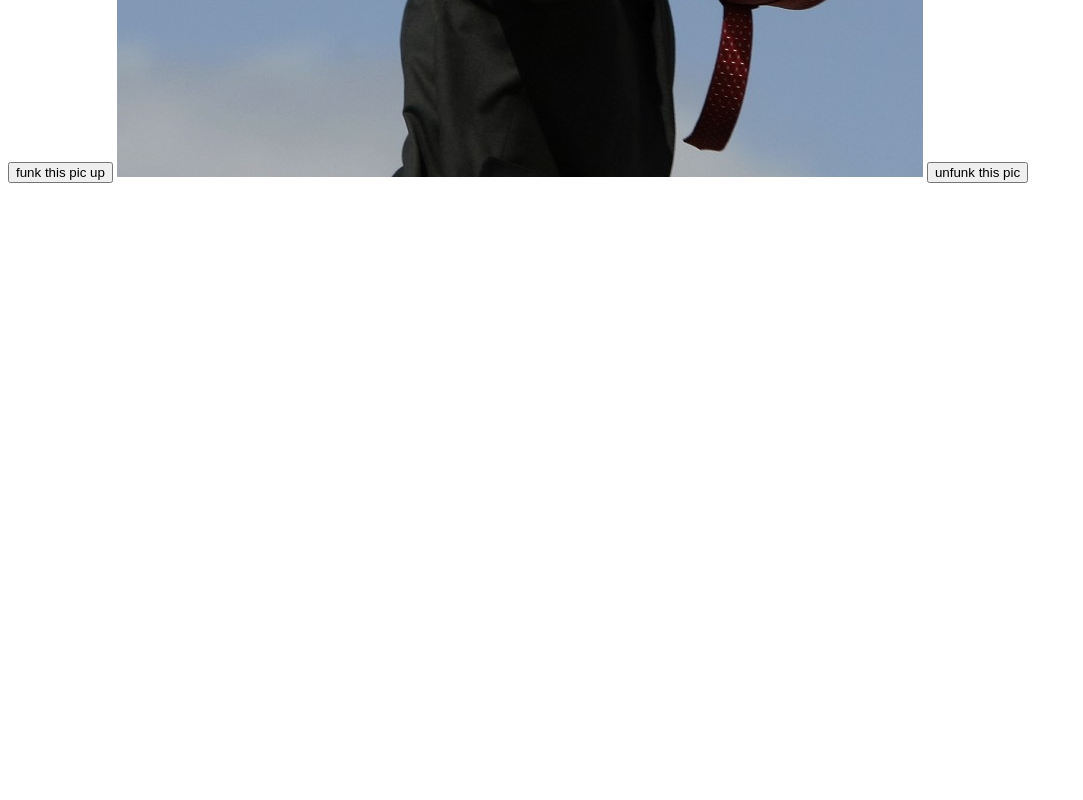
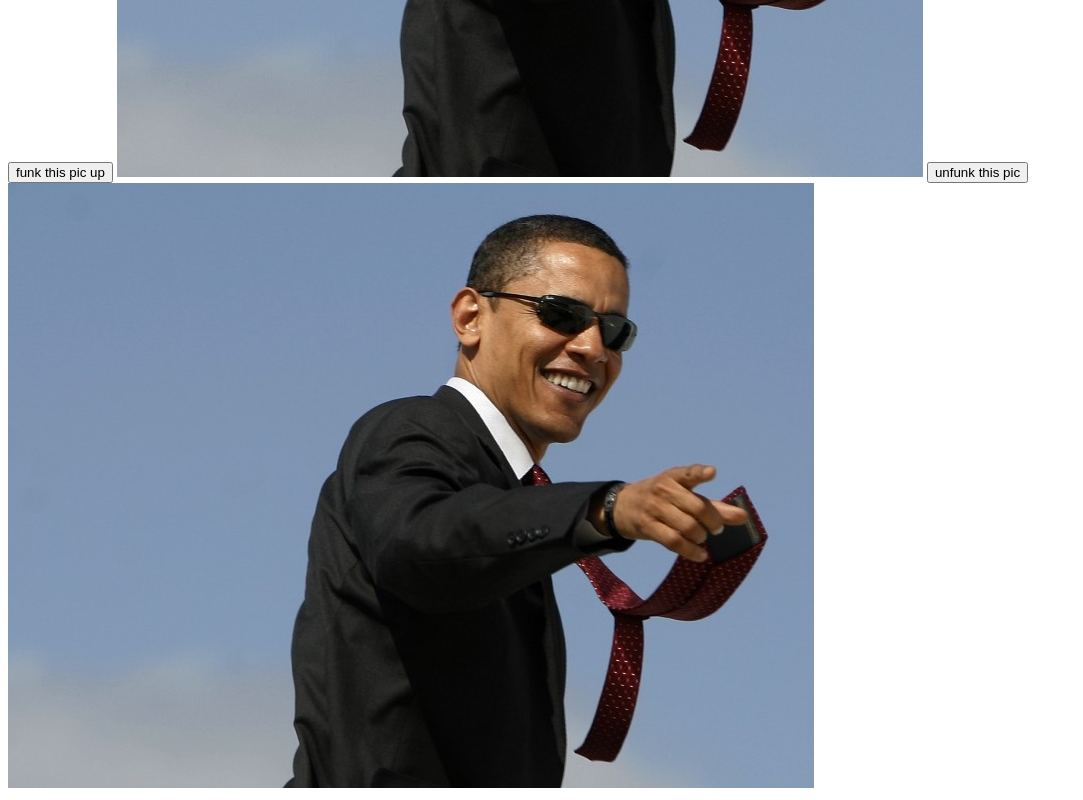
Before and after one commit to mattie234/portfolio, a plain HTML site: page js_example.html in a window 1280 px wide. Shown: the part 508-1308 px from the top of the page, without its empty margins (0-1083 px from the left). Before the commit the page ends 800 px from the top, so only its background shows below. Drawn offline with Linux system fonts and the light colour scheme.

Commit message:
Update js_example.html

```diff
--- a/js_example.html
+++ b/js_example.html
@@ -13,7 +13,7 @@
 
 <button offclick="document.getElementById('myImage').src='obamashades1.jpg'"> unfunk this pic </button>
 
-
+<img id='myImage' src="obamashades1.jpg">
 
 </body>
 
```
